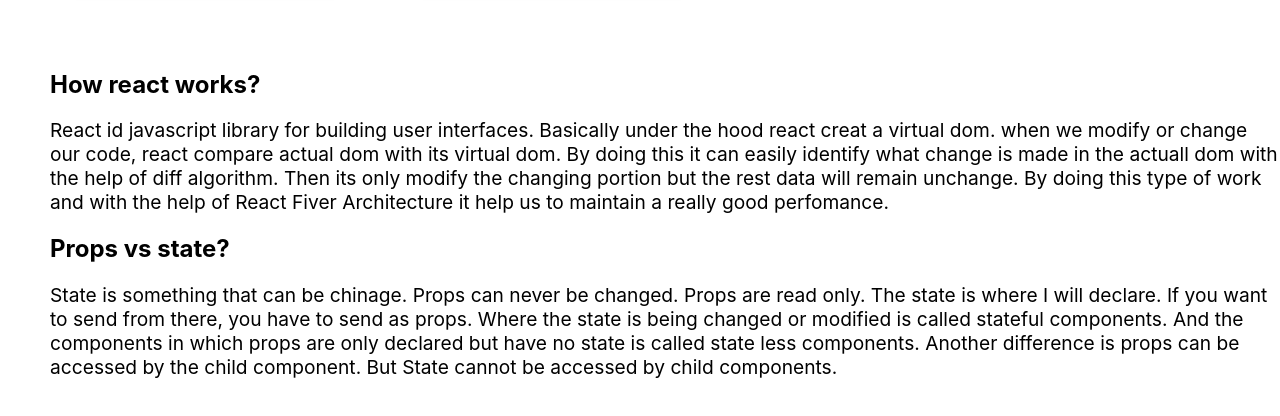
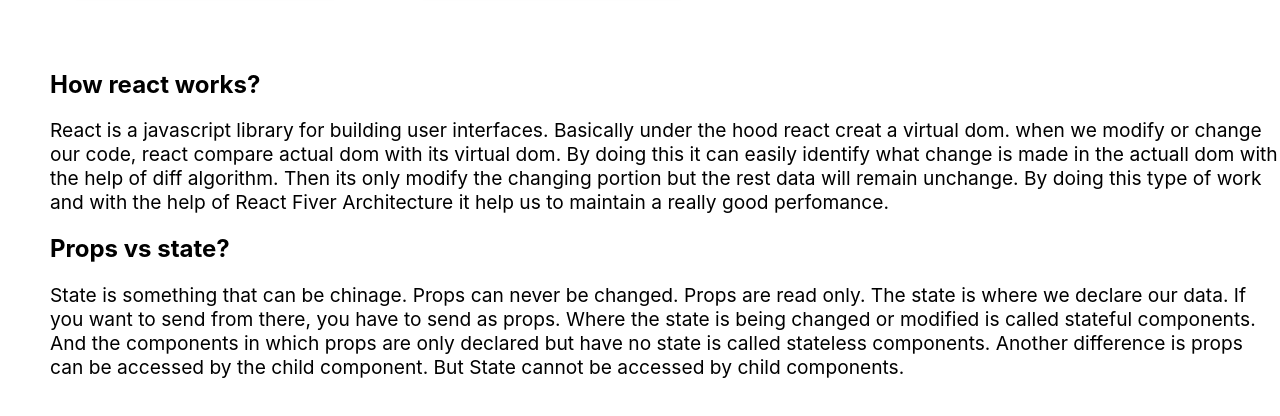
Before and after one commit to jrtanmoy/Guiter-shop, a React (Create React App) app: page / in a window 1280 px wide. Shown: the part 2457-2873 px from the top of the page. Built offline with nearby package versions, Linux system fonts and the light colour scheme.

Commit message:
overall check

```diff
--- a/src/components/Article/Article.css
+++ b/src/components/Article/Article.css
@@ -1,6 +1,8 @@
 .article-style{
     margin-left: 30px;
     padding-left: 20px;
+    margin-bottom: 30px;
+    padding-bottom: 20px;
 }
 .article-style p{
     font-size: larger;
--- a/src/components/Article/Article.js
+++ b/src/components/Article/Article.js
@@ -5,12 +5,12 @@
         <div className='article-style'>
             <div>
                 <h2>How react works?</h2>
-                <p>React id javascript library for building user interfaces. Basically under the hood react creat a virtual dom. when we modify or change our code, react compare actual dom with its virtual dom. By doing this it can easily identify what change is made in the actuall dom with the help of diff algorithm. Then its only modify the changing portion but the rest data will remain unchange. By doing this type of work and with the help of React Fiver Architecture it help us to maintain a really good perfomance.</p>
+                <p>React is a javascript library for building user interfaces. Basically under the hood react creat a virtual dom. when we modify or change our code, react compare actual dom with its virtual dom. By doing this it can easily identify what change is made in the actuall dom with the help of diff algorithm. Then its only modify the changing portion but the rest data will remain unchange. By doing this type of work and with the help of React Fiver Architecture it help us to maintain a really good perfomance.</p>
             </div>
             <div>
                 <h2>Props vs state?</h2>
-                <p>State is something that can be chinage. Props can never be changed. Props are read only. The state is where I will declare. If you want to send from there, you have to send as props.
-                Where the state is being changed or modified is called stateful components. And the components in which props are only declared but have no state is called state less components.
+                <p>State is something that can be chinage. Props can never be changed. Props are read only. The state is where we declare our data. If you want to send from there, you have to send as props.
+                Where the state is being changed or modified is called stateful components. And the components in which props are only declared but have no state is called stateless components.
                 Another difference is props can be accessed by the child component. But State cannot be accessed by child components.</p>
             </div>
         </div>
--- a/src/components/Product/Product.js
+++ b/src/components/Product/Product.js
@@ -13,6 +13,7 @@
             <div className='product-info'>
                 <p className='product-name'>Name: {name}</p>
                 <p>Price: ${price}</p>
+                {/* <p>id:{id}</p> */}
             </div>
             <button onClick={() => handleAddToCart(product)} className='btn-cart'>
                 <p className='btn-text'>Add to Cart</p>
--- a/src/components/Shop/Shop.js
+++ b/src/components/Shop/Shop.js
@@ -7,8 +7,6 @@
 const Shop = () => {
     const [products, setProducts] = useState([]);
     const [cart, setCart] = useState([]);
-    console.log(cart);
-    // console.log(cart);
 
     useEffect( () =>{
         fetch('data.json')
@@ -17,10 +15,15 @@
     }, []);
 
     const handleAddToCart = (product) =>{
-        console.log(product);
         const newCart = [...cart, product];
-        setCart(newCart);
-    }
+            if(newCart.length <= 4){
+                setCart(newCart);
+            }
+            else{
+                alert('OOPs.You cant select more than 4 items.')
+            }
+        }
+
 
     const randomItemAddToCart = () =>{
        const array = [...cart]
```
